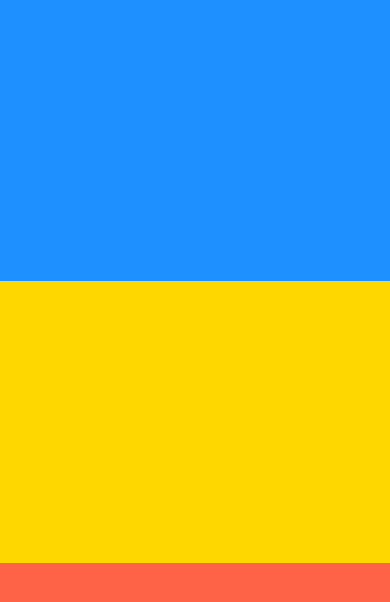
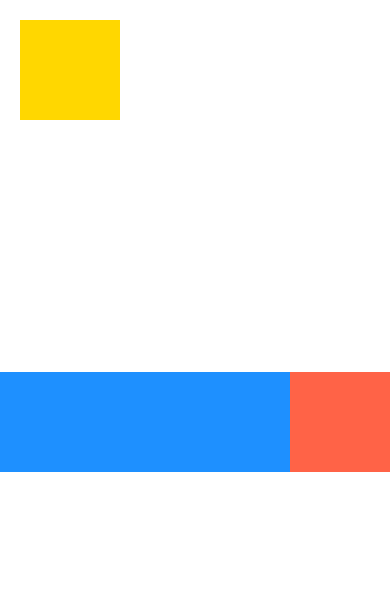
Before and after one commit to gkinfotech/GK_RN_2021, a React Native app: screen / in a window 390 px wide. Shown: the top 602 px of the page. Built offline with nearby package versions, Linux system fonts and the light colour scheme.

Commit message:
Flex fundas

```diff
--- a/App.js
+++ b/App.js
@@ -1,8 +1,52 @@
 import React from 'react';
 import { View, StyleSheet } from 'react-native';
 
+/**
+ *Flex Direction => Row, Column, Row Reverse, Column Reverse
+ * Primary Axis => Parent Container has row (Flex Direction = row)
+ * Justify Content => center, flex-end, flex-start, space-around, space-between, space-evenly
+ * alignItems => center, baseline, flex-end, flex-start, stretch (Secondary Axis which is vertical direction)
+ * alignSelf => It aligns to the individual object
+ * flexDirection : 'row' //Horizontal (Primary Axis)
+ * justifyContent: 'center' // Main Axis
+ * alignItems: 'center' // Secondary Axis
+ * If items got overflowed the one or more items get truncated
+ * flexWrap: 'wrap'=> to avoid over flow if we use flexwrap the overflowed items place it in next line
+ *  Diff between AlignItems and AlignContent
+ *  alignItems => determines the alignment of items within each line
+ *  alignContent => determines the alignment of the entire content.
+ *  alignContent - only works if we have wrapping. if we dont have wrapping it has no side effect
+ *  FlexBasis is used to prevalant to set the width value when it is in primary axis(row) or column (we need to se to height)
+ *  instead of width value we can set it to FlexBasis for primary axis row
+ * instead of height value we can set it to FlexBasis for primary axis column
+ * FlexGrow => it will fill objects spcae more when compared to other in the other way we can use flex:1 both having similar ouput but we need to reload in the simulator to see output
+ * flexShrink > If any object is overflowing if we want to fit the items we need to use the flexshrink
+ *  if we add the flex = -1 is similar to flexshrink
+ * obsolute vs relative positioning
+ *  top:20, left:20 position:absolute it will move to the top for the individual items and remaining items will automatically repositioned
+ */
 export default function App() {
     return (
+        // Flex Direction = row
+        // <View style={styles.container}>
+        //     <View style={styles.childContainer} />
+        //     <View style={styles.childContainer1} />
+        //     <View style={styles.childContainer2} />
+        // </View>
+        // Align items/jsutify content
+        // <View style={styles.container}>
+        //     <View style={styles.childContainer} />
+        //     <View style={styles.childContainer1} />
+        //     <View style={styles.childContainer2} />
+        // </View>
+        // Align Items and Align content
+        // <View style={styles.container}>
+        //     <View style={styles.childContainer} />
+        //     <View style={styles.childContainer1} />
+        //     <View style={styles.childContainer2} />
+        //     <View style={styles.childContainer3} />
+        //     <View style={styles.childContainer4} />
+        // </View>
         <View style={styles.container}>
             <View style={styles.childContainer} />
             <View style={styles.childContainer1} />
@@ -14,18 +58,43 @@ export default function App() {
 const styles = StyleSheet.create({
     container: {
         flex: 1,
+        // flexDirection: 'row',
+        flexDirection: 'row',
         backgroundColor: '#fff',
+        justifyContent: 'center',
+        alignItems: 'center',
+        alignContent: 'center',
+        //flexWrap: 'wrap',
     },
     childContainer: {
-        flex: 1,
+        //width: 100,
+        flexBasis: 100,
+        height: 100,
+        flexGrow: 1,
         backgroundColor: 'dodgerblue',
+        //alignSelf: 'flex-start',
     },
     childContainer1: {
-        flex: 1,
+        width: 100,
+        height: 100,
+        top: 20,
+        left: 20,
+        position: 'absolute',
         backgroundColor: 'gold',
     },
     childContainer2: {
-        flex: 1,
+        width: 100,
+        height: 100,
         backgroundColor: 'tomato',
     },
+    childContainer3: {
+        width: 100,
+        height: 100,
+        backgroundColor: 'grey',
+    },
+    childContainer4: {
+        width: 100,
+        height: 100,
+        backgroundColor: 'greenyellow',
+    },
 });
```
